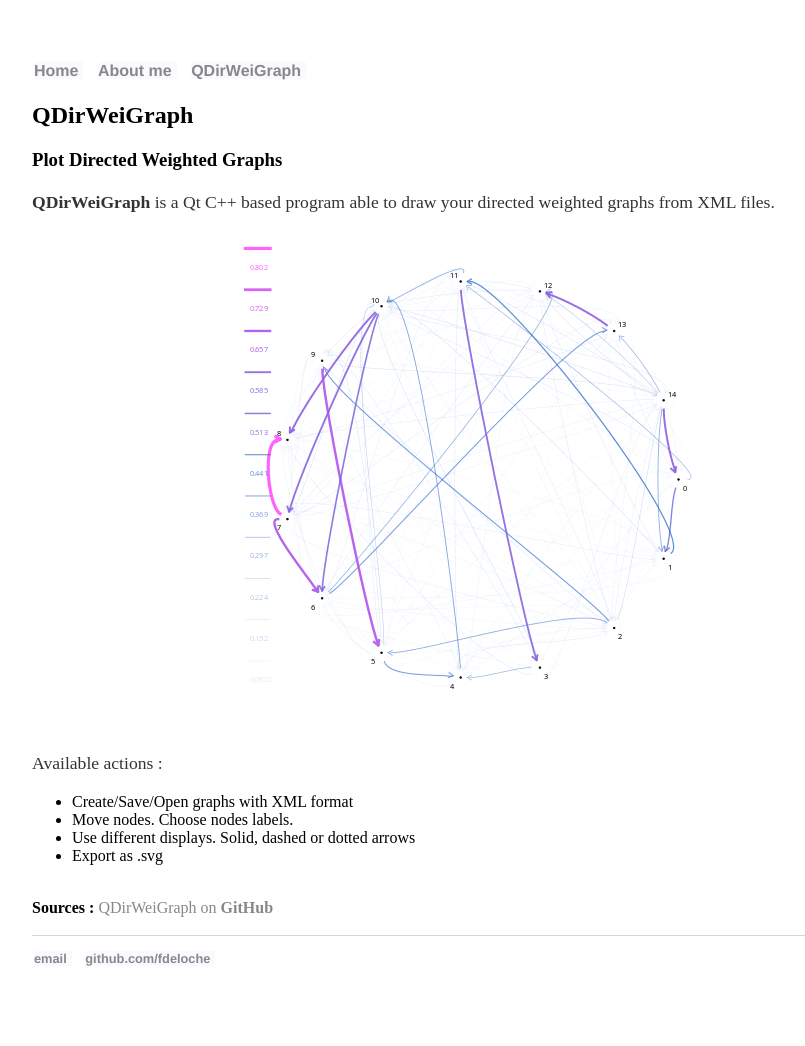
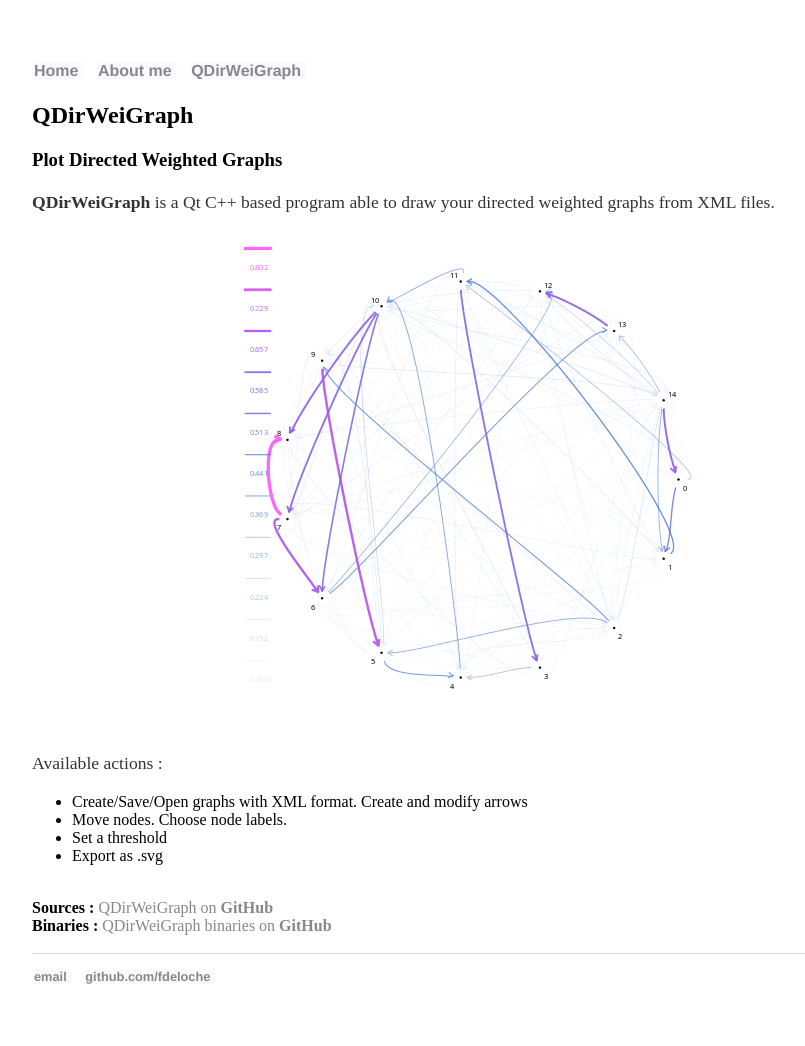
Before and after one commit to fdeloche/fdeloche.github.io, a Jekyll site: the page built from qdirweigraph.html, in a window 1280 px wide. Shown: the whole page, without its empty margins (160-965 px from the left). Built offline with Jekyll 4.4.1, drawn with Linux system fonts in a browser that asks for light colours.

Commit message:
Binary file

```diff
--- a/qdirweigraph.html
+++ b/qdirweigraph.html
@@ -12,12 +12,13 @@
 <p>
 Available actions :
 <ul>
-<li>Create/Save/Open graphs with XML format</li>
-<li>Move nodes. Choose nodes labels.</li>
-<li>Use different displays. Solid, dashed or dotted arrows</li>
+<li>Create/Save/Open graphs with XML format. Create and modify arrows</li>
+<li>Move nodes. Choose node labels.</li>
+<li>Set a threshold</li>
 <li>Export as .svg</li>
 </ul>
 <br>
-<b>Sources : </b> <a href="https://github.com/fdeloche/qdirweigraph">QDirWeiGraph on <b>GitHub</b></a>
+<b>Sources : </b> <a href="https://github.com/fdeloche/qdirweigraph">QDirWeiGraph on <b>GitHub</b></a><br>
+<b>Binaries : </b> <a href="https://github.com/fdeloche/qdirweigraph/releases">QDirWeiGraph binaries on <b>GitHub</b></a>
 </p>
 </div>
```
